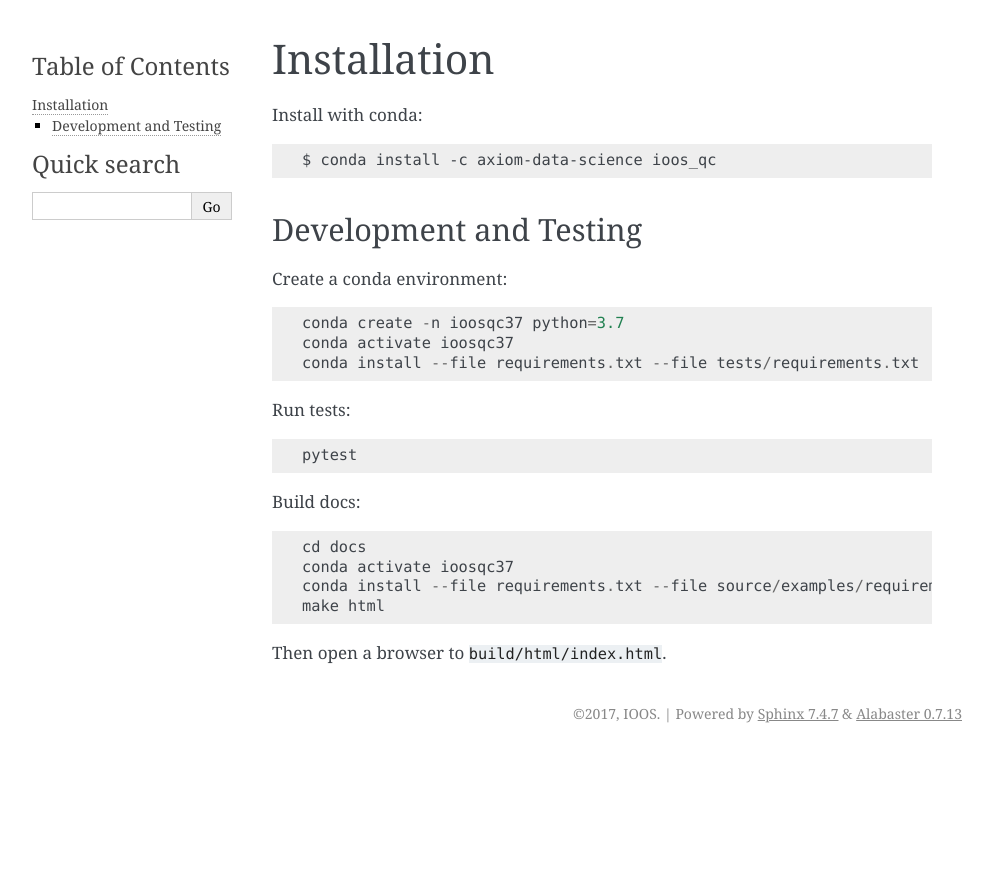
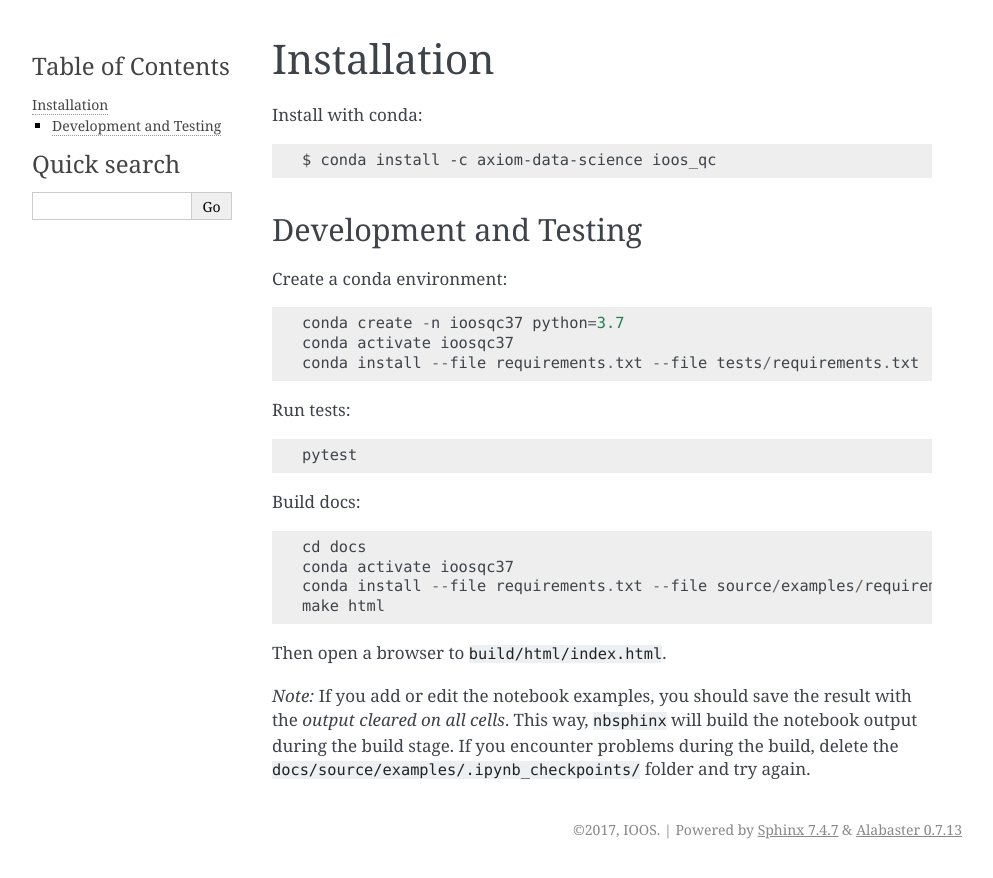
Before and after one commit to ioos/ioos_qc, a Sphinx documentation site: the page built from docs/source/installation.rst, in a window 1280 px wide. Shown: the top 878 px of the page, without its empty margins (148-1141 px from the left). Built offline with Sphinx 7.4.7, drawn with Linux system fonts in a browser that asks for light colours.

```diff
--- a/docs/source/installation.rst
+++ b/docs/source/installation.rst
@@ -28,3 +28,7 @@
     make html
 
 Then open a browser to ``build/html/index.html``.
+
+*Note:* If you add or edit the notebook examples, you should save the result with the *output cleared on all cells*.
+This way, ``nbsphinx`` will build the notebook output during the build stage. If you encounter problems during the build,
+delete the ``docs/source/examples/.ipynb_checkpoints/`` folder and try again.
```
Also changed, not shown: docs/source/examples/Qartod_Single_Test_Example.ipynb.
